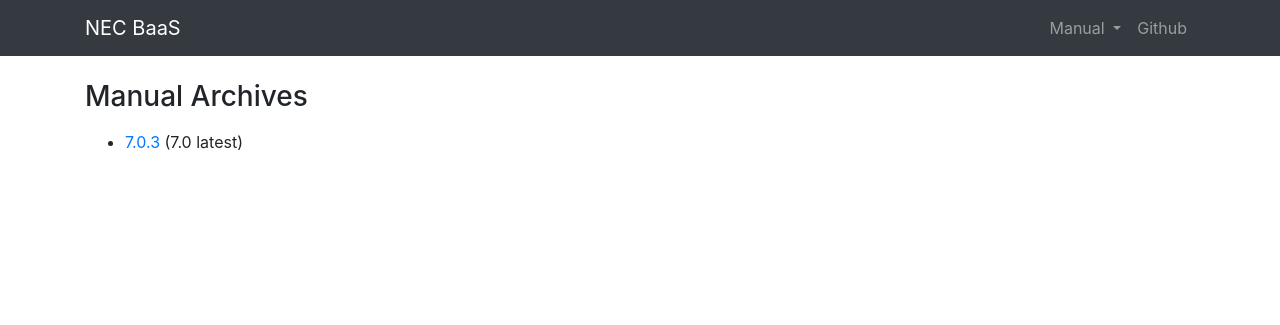
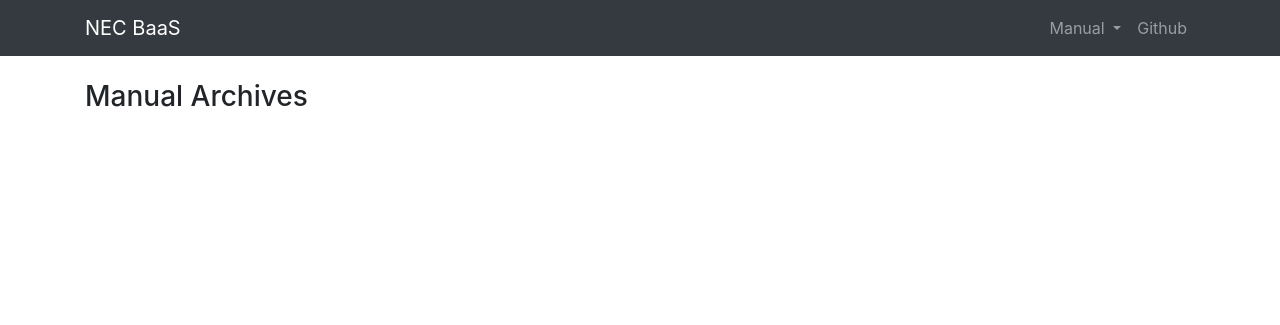
Before and after one commit to nec-baas/nec-baas.github.io, a Jekyll site: the page built from archives.html, in a window 1280 px wide. Shown: the top 325 px of the page. Built offline with Jekyll 4.4.1, drawn with Linux system fonts in a browser that asks for light colours.

Commit message:
fix links

```diff
--- a/_layouts/base.html
+++ b/_layouts/base.html
@@ -30,10 +30,10 @@
                 </a>
                 <div class="dropdown-menu">
                     <!--
-                    <a class="dropdown-item" href="manual/latest/server/index.html" target="_blank">Server Manual</a>
-                    <a class="dropdown-item" href="manual/latest/developer/index.html" target="_blank">Developers Manual</a>
+                    <a class="dropdown-item" href="baas-manual/latest/server/index.html" target="_blank">Server Manual</a>
+                    <a class="dropdown-item" href="baas-manual/latest/developer/index.html" target="_blank">Developers Manual</a>
                     -->
-                    <a class="dropdown-item" href="baas-manual/archives/latest-v7.0/index.html" target="_blank">Manual (7.0.3)</a>
+                    <a class="dropdown-item" href="baas-manual/latest/index.html" target="_blank">Manual (7.0.3)</a>
                     <a class="dropdown-item" href="archives.html">Archives</a>
                 </div>
             </li>
--- a/archives.html
+++ b/archives.html
@@ -7,7 +7,9 @@ title: NEC Mobile Backend Platform - Archives
         <h3 class="pb-2">Manual Archives</h3>
 
         <ul>
+          <!--
           <li><a href="/baas-manual/archives/latest-v7.0/index.html">7.0.3</a> (7.0 latest)</li>
+          -->
         </ul>
     </div>
 </div>
```
